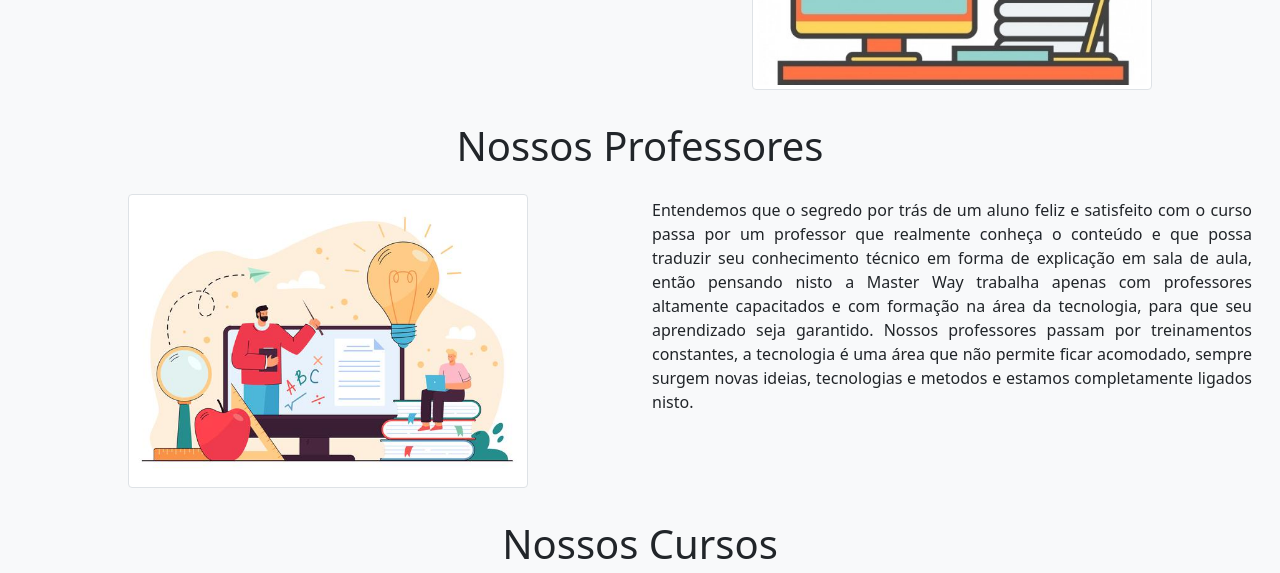
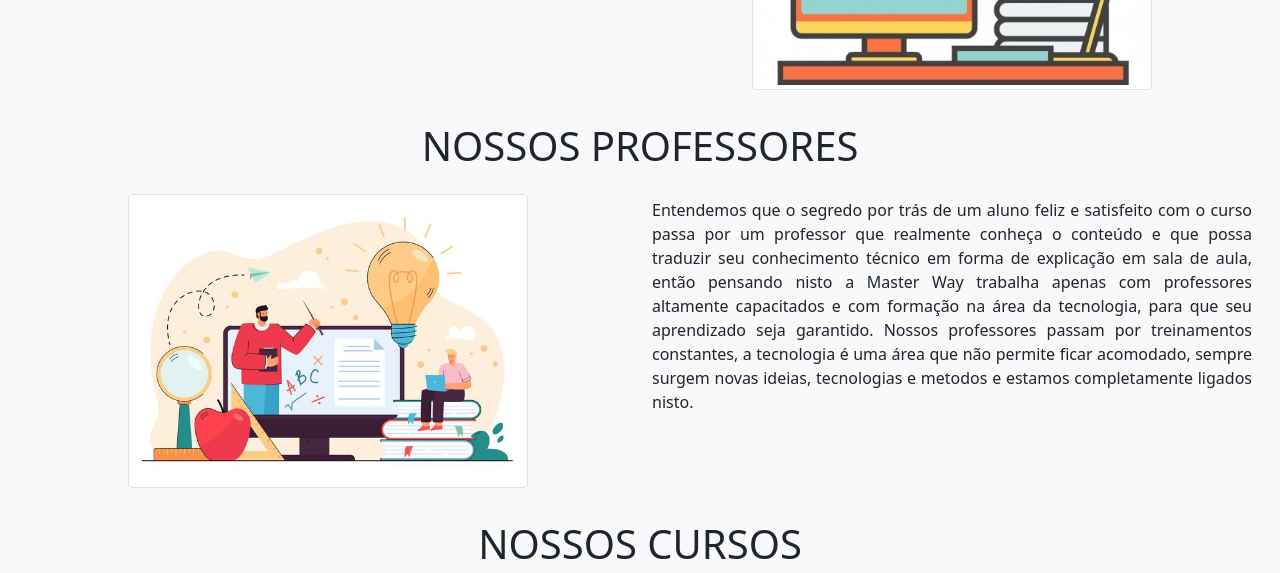
Before and after one commit to WagnerGeroldi/Site-Responsivo-MASTERWAY, a plain HTML site: page index.html in a window 1280 px wide. Shown: the part 820-1393 px from the top of the page. Drawn offline with nearby package versions, Linux system fonts and the light colour scheme.

Commit message:
uppercase

```diff
--- a/index.html
+++ b/index.html
@@ -112,7 +112,7 @@
         </div>
         <div data-aos="fade-up" data-aos-anchor-placement="center-bottom" class="row" id="professores">
             <div class="col mt-3">
-                <h1 class="text-center text-purple"> Nossos Professores</h1>
+                <h1 class="text-center text-purple">NOSSOS PROFESSORES</h1>
             </div>
         </div>
         <div data-aos="fade-up" data-aos-anchor-placement="center-bottom" class="row bg-light p-3">
@@ -137,7 +137,7 @@
         <div class="container-fluid col-md-8 mx-auto d-block">
             <div data-aos="fade-up" data-aos-anchor-placement="center-bottom" class="row" id="cursos">
                 <div class="col mt-3">
-                    <h1 class="text-center"> Nossos Cursos</h1>
+                    <h1 class="text-center"> NOSSOS CURSOS</h1>
                     <h6 class="text-center">Conheça abaixo nossa grade de cursos, onde o aluno poderá escolher a área da
                         teconolgia que mais se encaixa em sua vontade de aprender. O aluno frequenta o curso 2 vezes na
                         semana por 2 horas
```
